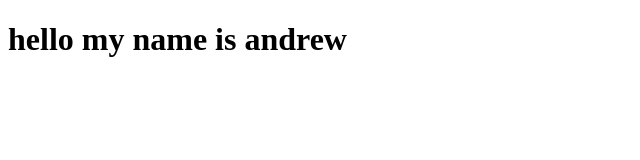
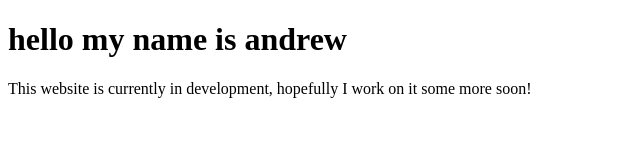
Before and after one commit to Monstrace/Website, a plain HTML site: page Index.html in a window 1280 px wide. Shown: the whole page, without its empty margins (0-640 px from the left). Drawn offline with Linux system fonts and the light colour scheme.

Commit message:
added message

```diff
--- a/Index.html
+++ b/Index.html
@@ -8,5 +8,7 @@
 </head>
 <body>
     <h1>hello my name is andrew</h1>
+
+    <p>This website is currently in development, hopefully I work on it some more soon!</p>
 </body>
 </html>
```
